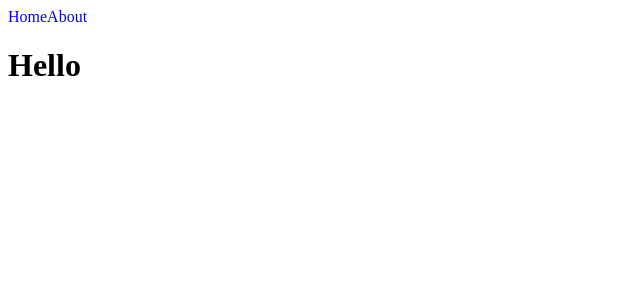
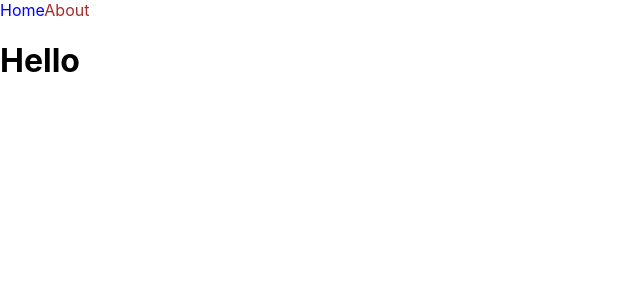
Before and after one commit to Kerem-Song/nextjs-practice, a Next.js app: page / in a window 1280 px wide. Shown: the top 300 px of the page, without its empty margins (0-640 px from the left). Built offline with nearby package versions, Linux system fonts and the light colour scheme.

Commit message:
feat: _app.tsx for navbar

```diff
--- /dev/null
+++ b/pages/_app.tsx
@@ -0,0 +1,21 @@
+import { AppProps } from "next/app";
+import NavBar from "../components/NavBar/NavBar";
+import "../styles/globals.css"
+
+export default function App ({Component, pageProps}: AppProps) {
+  return (
+    <div>
+      <NavBar />
+      <Component {...pageProps}/>
+      <style jsx global>
+        {
+          `
+            a {
+              color: brown
+            }
+          `
+        }
+      </style>
+    </div>
+  )
+}
--- a/pages/about.tsx
+++ b/pages/about.tsx
@@ -2,7 +2,6 @@
 
 export default function Potato() {
   return <div>
-    <NavBar />
     <h1>About us</h1>
   </div>
 }
--- a/pages/index.tsx
+++ b/pages/index.tsx
@@ -4,7 +4,6 @@
 export default function Home() {
   return (
     <div>
-      <NavBar />
       <h1>Hello</h1>
     </div>
   )
```
